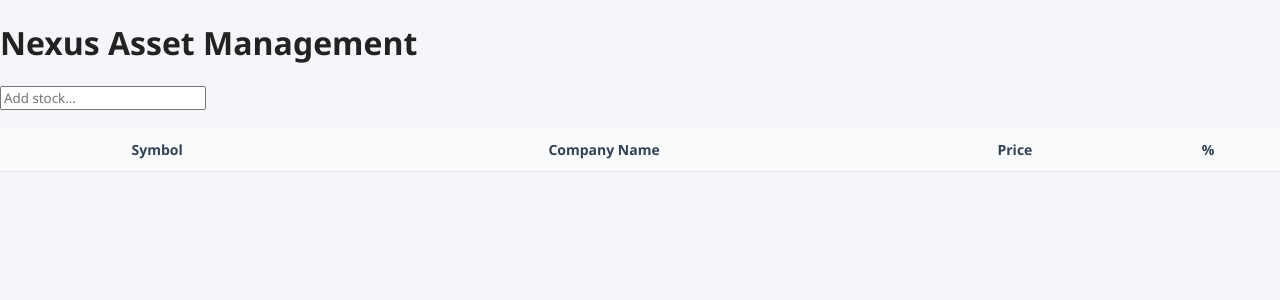
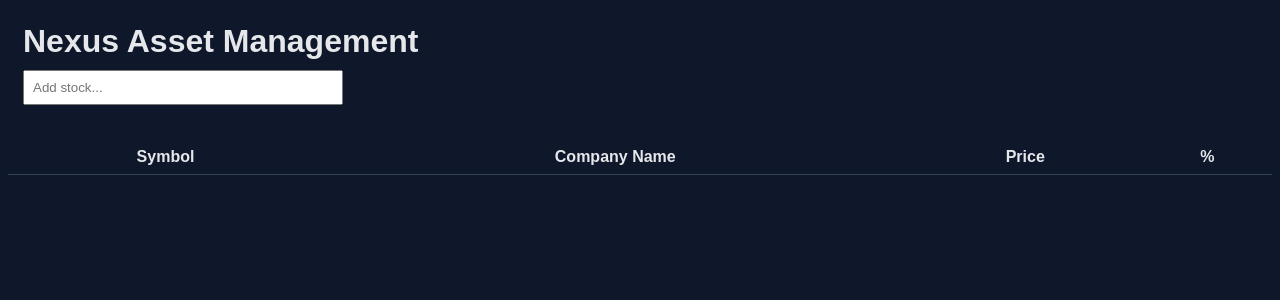
Before and after one commit to mrchopzy-ui/kotak-watchlist, a Python web app: template templates/index.html in a window 1280 px wide. Shown: the top 300 px of the page. Run offline with Jinja, Linux system fonts and the light colour scheme; the template is opened without the code that fills it, so the values that code supplies are empty.

Commit message:
Update style.css

```diff
--- a/static/style.css
+++ b/static/style.css
@@ -1,158 +1,52 @@
-* {
-    box-sizing: border-box;
-    font-family: "Segoe UI", Roboto, Arial, sans-serif;
+body {
+  font-family: Arial;
+  background:#0f172a;
+  color:#e5e7eb;
 }
 
-body {
-    margin: 0;
-    background: #f4f6f9;
-    color: #222;
+header {
+  padding:15px;
 }
 
-/* ---------- HEADER ---------- */
-.top-bar {
-    background: #0f172a;
-    color: white;
-    padding: 18px 32px;
-    box-shadow: 0 2px 8px rgba(0,0,0,0.15);
+h1 {
+  margin:0 0 10px;
 }
 
-.top-bar h1 {
-    margin: 0;
-    font-size: 22px;
-    font-weight: 600;
-}
-
-/* ---------- LAYOUT ---------- */
-.container {
-    padding: 24px 32px;
-}
-
-/* ---------- TABS ---------- */
-.tabs {
-    display: flex;
-    gap: 10px;
-    margin-bottom: 18px;
-}
-
-.tab {
-    background: #e5e7eb;
-    border: none;
-    padding: 8px 16px;
-    border-radius: 6px;
-    cursor: pointer;
-    font-size: 14px;
-    transition: all 0.2s ease;
-}
-
-.tab:hover {
-    background: #d1d5db;
-}
-
-.tab.active {
-    background: #0f172a;
-    color: white;
-}
-
-.tab.add {
-    font-weight: bold;
-}
-
-/* ---------- SEARCH ---------- */
-.search-box {
-    position: relative;
-    width: 320px;
-    margin-bottom: 16px;
-}
-
-.search-box input {
-    width: 100%;
-    padding: 10px 12px;
-    font-size: 14px;
-    border-radius: 6px;
-    border: 1px solid #cbd5e1;
+input {
+  padding:8px;
+  width:300px;
 }
 
 #suggestions {
-    position: absolute;
-    top: 42px;
-    width: 100%;
-    background: white;
-    border-radius: 6px;
-    box-shadow: 0 4px 10px rgba(0,0,0,0.15);
-    z-index: 10;
+  background:#020617;
+  position:absolute;
+  width:300px;
 }
 
-.suggestion-item {
-    padding: 8px 12px;
-    cursor: pointer;
-    font-size: 14px;
+#suggestions div {
+  padding:6px;
+  cursor:pointer;
 }
 
-.suggestion-item:hover {
-    background: #f1f5f9;
-}
-
-/* ---------- TABLE ---------- */
-.table-wrapper {
-    overflow-x: auto;
-    background: white;
-    border-radius: 10px;
-    box-shadow: 0 8px 20px rgba(0,0,0,0.08);
+#suggestions div:hover {
+  background:#1e293b;
 }
 
 table {
-    width: 100%;
-    border-collapse: collapse;
-    font-size: 14px;
-}
-
-thead {
-    background: #f8fafc;
+  width:100%;
+  border-collapse:collapse;
+  margin-top:20px;
 }
 
 th, td {
-    padding: 12px 10px;
-    text-align: center;
-    border-bottom: 1px solid #e5e7eb;
+  padding:8px;
+  border-bottom:1px solid #334155;
 }
 
-th {
-    font-weight: 600;
-    color: #334155;
+.up { color:#22c55e; }
+.dn { color:#ef4444; }
+
+tr:hover {
+  background:#1e293b;
+  cursor:pointer;
 }
-
-tbody tr {
-    transition: background 0.15s ease;
-    cursor: pointer;
-}
-
-tbody tr:hover {
-    background: #f1f5f9;
-}
-
-/* ---------- DELETE BUTTON ---------- */
-td button {
-    background: #ef4444;
-    border: none;
-    color: white;
-    padding: 4px 8px;
-    border-radius: 4px;
-    cursor: pointer;
-    font-size: 13px;
-}
-
-td button:hover {
-    background: #dc2626;
-}
-
-/* ---------- RESPONSIVE ---------- */
-@media (max-width: 900px) {
-    .container {
-        padding: 16px;
-    }
-
-    .search-box {
-        width: 100%;
-    }
-}
```
